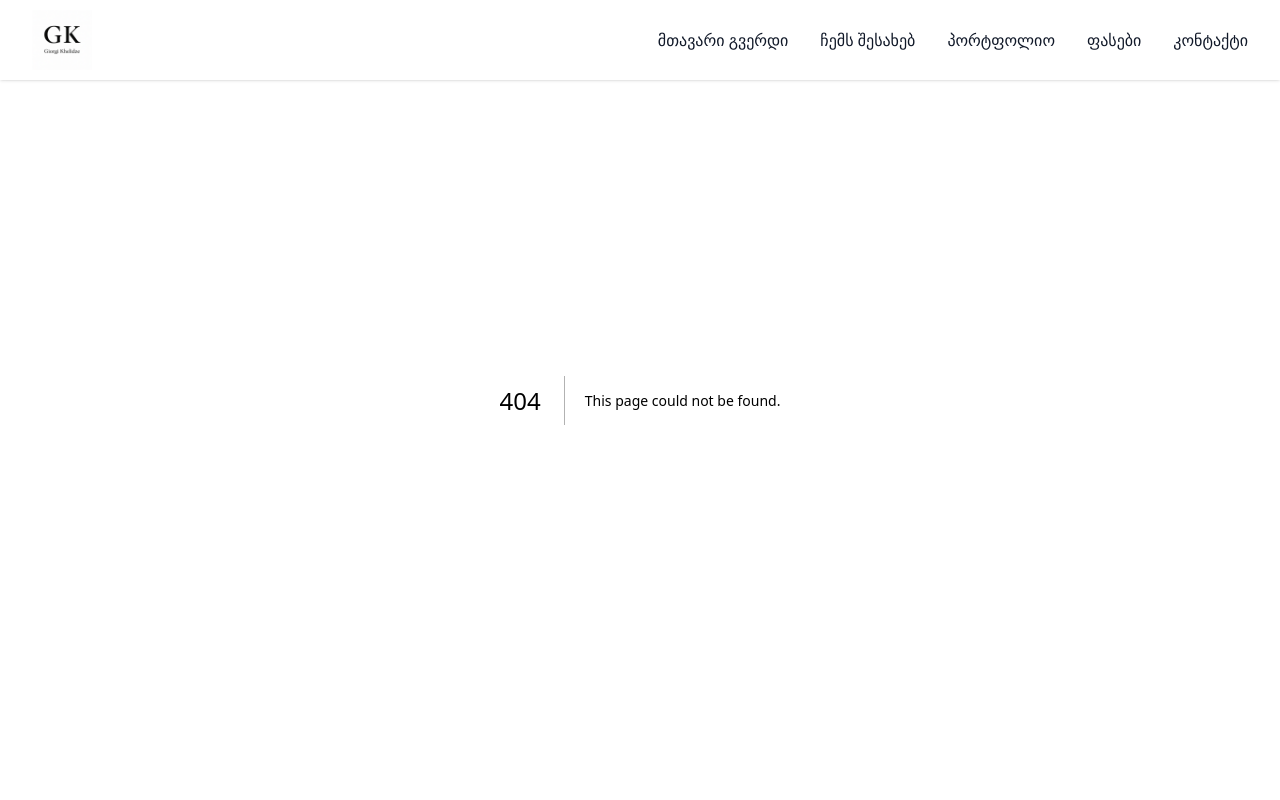
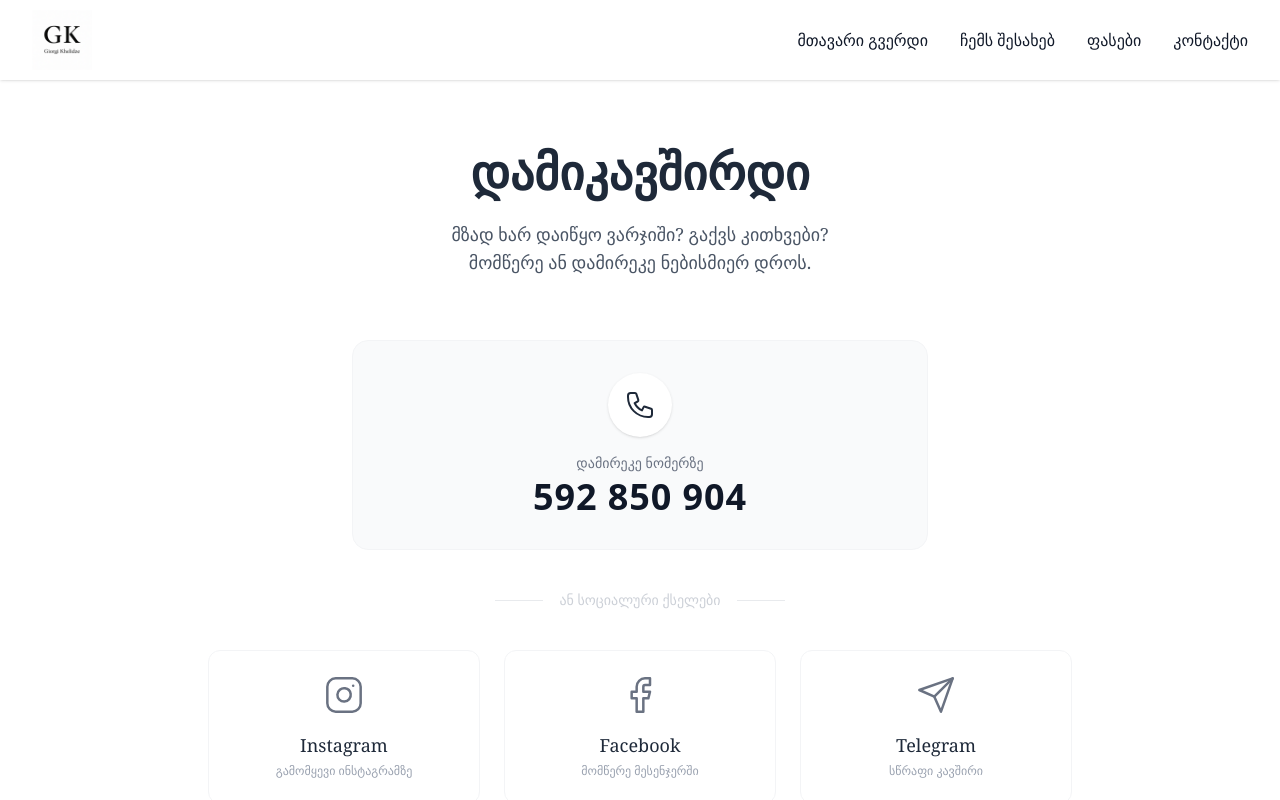
Before and after one commit to TBukhaidze/personal-trainer-app, a Next.js app: page /contacts in a window 1280 px wide. Before the commit this address had no page. Shown: the top 800 px of the page. Built offline with nearby package versions, Linux system fonts and the light colour scheme.

Commit message:
added contact page

```diff
--- a/app/components/Header.tsx
+++ b/app/components/Header.tsx
@@ -50,11 +50,10 @@ interface NavItem {
 }
 
 const navItems: NavItem[] = [
-  { label: "მთავარი გვერდი", href: "#home" },
+  { label: "მთავარი გვერდი", href: "/home" },
   { label: "ჩემს შესახებ", href: "/about" },
-  { label: "პორტფოლიო", href: "#portfolio" },
   { label: "ფასები", href: "/prices" },
-  { label: "კონტაქტი", href: "#contact" },
+  { label: "კონტაქტი", href: "/contact" },
 ];
 
 export default function Header() {
--- /dev/null
+++ b/app/contacts/page.tsx
@@ -0,0 +1,166 @@
+import FadeIn from "../components/FadeIn";
+
+interface ContactMethod {
+  name: string;
+  href: string;
+  label: string;
+  icon: React.ReactNode;
+  colorClass: string;
+}
+
+export default function Contact() {
+  const socialLinks: ContactMethod[] = [
+    {
+      name: "Instagram",
+      href: "https://www.instagram.com/giorgi.khelidze/",
+      label: "გამომყევი ინსტაგრამზე",
+
+      colorClass: "hover:text-pink-600 hover:border-pink-600 hover:bg-pink-50",
+      icon: (
+        <svg
+          className="w-8 h-8 md:w-10 md:h-10"
+          fill="none"
+          stroke="currentColor"
+          viewBox="0 0 24 24"
+          strokeWidth="1.5"
+          strokeLinecap="round"
+          strokeLinejoin="round"
+        >
+          <rect x="2" y="2" width="20" height="20" rx="5" ry="5"></rect>
+          <path d="M16 11.37A4 4 0 1 1 12.63 8 4 4 0 0 1 16 11.37z"></path>
+          <line x1="17.5" y1="6.5" x2="17.51" y2="6.5"></line>
+        </svg>
+      ),
+    },
+    {
+      name: "Facebook",
+      href: "https://www.facebook.com/khelidze1",
+      label: "მომწერე მესენჯერში",
+
+      colorClass: "hover:text-blue-600 hover:border-blue-600 hover:bg-blue-50",
+      icon: (
+        <svg
+          className="w-8 h-8 md:w-10 md:h-10"
+          fill="none"
+          stroke="currentColor"
+          viewBox="0 0 24 24"
+          strokeWidth="1.5"
+          strokeLinecap="round"
+          strokeLinejoin="round"
+        >
+          <path d="M18 2h-3a5 5 0 0 0-5 5v3H7v4h3v8h4v-8h3l1-4h-4V7a1 1 0 0 1 1-1h3z"></path>
+        </svg>
+      ),
+    },
+    {
+      name: "Telegram",
+      href: "https://t.me/tvoi_nick",
+      label: "სწრაფი კავშირი",
+
+      colorClass: "hover:text-sky-500 hover:border-sky-500 hover:bg-sky-50",
+      icon: (
+        <svg
+          className="w-8 h-8 md:w-10 md:h-10"
+          viewBox="0 0 24 24"
+          fill="none"
+          stroke="currentColor"
+          strokeWidth="1.5"
+          strokeLinecap="round"
+          strokeLinejoin="round"
+        >
+          <line x1="22" y1="2" x2="11" y2="13"></line>
+          <polygon points="22 2 15 22 11 13 2 9 22 2"></polygon>
+        </svg>
+      ),
+    },
+  ];
+
+  return (
+    <main className="max-w-4xl mx-auto pt-24 md:pt-32 pb-12 px-4 animate-fade-in min-h-[80vh]">
+      <section className="text-center mb-16">
+        <h1 className="font-semibold text-3xl md:text-5xl text-gray-800 font-serif mb-6">
+          დამიკავშირდი
+        </h1>
+        <p className="text-lg text-gray-600 max-w-2xl mx-auto font-serif">
+          მზად ხარ დაიწყო ვარჯიში? გაქვს კითხვები?
+          <br className="hidden md:block" /> მომწერე ან დამირეკე ნებისმიერ დროს.
+        </p>
+      </section>
+
+      <div className="flex flex-col gap-10">
+        <div className="flex justify-center">
+          <a
+            href="tel:+995592850904"
+            className="group flex flex-col items-center gap-4 p-8 rounded-2xl border border-gray-100 bg-gray-50 hover:bg-white hover:shadow-xl hover:border-black transition-all duration-300 w-full md:w-2/3 cursor-pointer"
+          >
+            <div className="p-4 bg-white rounded-full shadow-sm group-hover:scale-110 transition-transform duration-300 text-gray-800">
+              <svg
+                className="w-8 h-8"
+                fill="none"
+                viewBox="0 0 24 24"
+                stroke="currentColor"
+                strokeWidth="1.5"
+              >
+                <path
+                  strokeLinecap="round"
+                  strokeLinejoin="round"
+                  d="M3 5a2 2 0 012-2h3.28a1 1 0 01.948.684l1.498 4.493a1 1 0 01-.502 1.21l-2.257 1.13a11.042 11.042 0 005.516 5.516l1.13-2.257a1 1 0 011.21-.502l4.493 1.498a1 1 0 01.684.949V19a2 2 0 01-2 2h-1C9.716 21 3 14.284 3 6V5z"
+                />
+              </svg>
+            </div>
+            <div className="text-center">
+              <span className="block text-sm text-gray-500 font-serif mb-1">
+                დამირეკე ნომერზე
+              </span>
+              <span className="text-2xl md:text-4xl font-bold text-gray-900 font-sans tracking-wide group-hover:text-black transition-colors">
+                592 850 904
+              </span>
+            </div>
+          </a>
+        </div>
+
+        <FadeIn delay={0.2}>
+          <div className="flex items-center justify-center gap-4 opacity-50">
+            <span className="h-px w-12 bg-gray-300"></span>
+            <span className="text-gray-400 font-serif text-sm">
+              ან სოციალური ქსელები
+            </span>
+            <span className="h-px w-12 bg-gray-300"></span>
+          </div>
+        </FadeIn>
+
+        <section className="grid grid-cols-1 md:grid-cols-3 gap-6">
+          {socialLinks.map((social, index) => (
+            <FadeIn key={social.name} delay={0.2 + index * 0.1} direction="up">
+              <a
+                href={social.href}
+                target="_blank"
+                rel="noopener noreferrer"
+                className={`
+                  group flex flex-col items-center justify-center gap-4 p-6
+                  rounded-xl border border-gray-100 bg-white
+                  hover:shadow-lg transition-all duration-300
+                  text-gray-500   // <-- Базовый цвет серый
+                  ${social.colorClass} // <-- При ховере цвет меняется
+                `}
+              >
+                <div className="transition-transform duration-300 group-hover:scale-110 transform">
+                  {social.icon}
+                </div>
+
+                <div className="text-center">
+                  <span className="text-lg font-medium font-serif transition-colors text-gray-800 group-hover:text-inherit">
+                    {social.name}
+                  </span>
+                  <span className="block text-xs text-gray-400 mt-1 group-hover:text-inherit/60">
+                    {social.label}
+                  </span>
+                </div>
+              </a>
+            </FadeIn>
+          ))}
+        </section>
+      </div>
+    </main>
+  );
+}
--- a/app/page.tsx
+++ b/app/page.tsx
@@ -13,7 +13,7 @@ export default function Home() {
   const links: NavLink[] = [
     { label: "ჩემს შესახებ", href: "/about" },
     { label: "ფასები", href: "/prices" },
-    { label: "კონტაქტი", href: "#contacts" },
+    { label: "კონტაქტი", href: "/contacts" },
   ];
 
   return (
--- a/app/prices/page.tsx
+++ b/app/prices/page.tsx
@@ -163,7 +163,7 @@ export default function Price() {
               </ul>
 
               <Link
-                href="/#contact"
+                href="/contacts"
                 className={`
                   block w-full py-3 px-6 text-center rounded-lg font-medium transition-colors duration-300
                   ${
```
